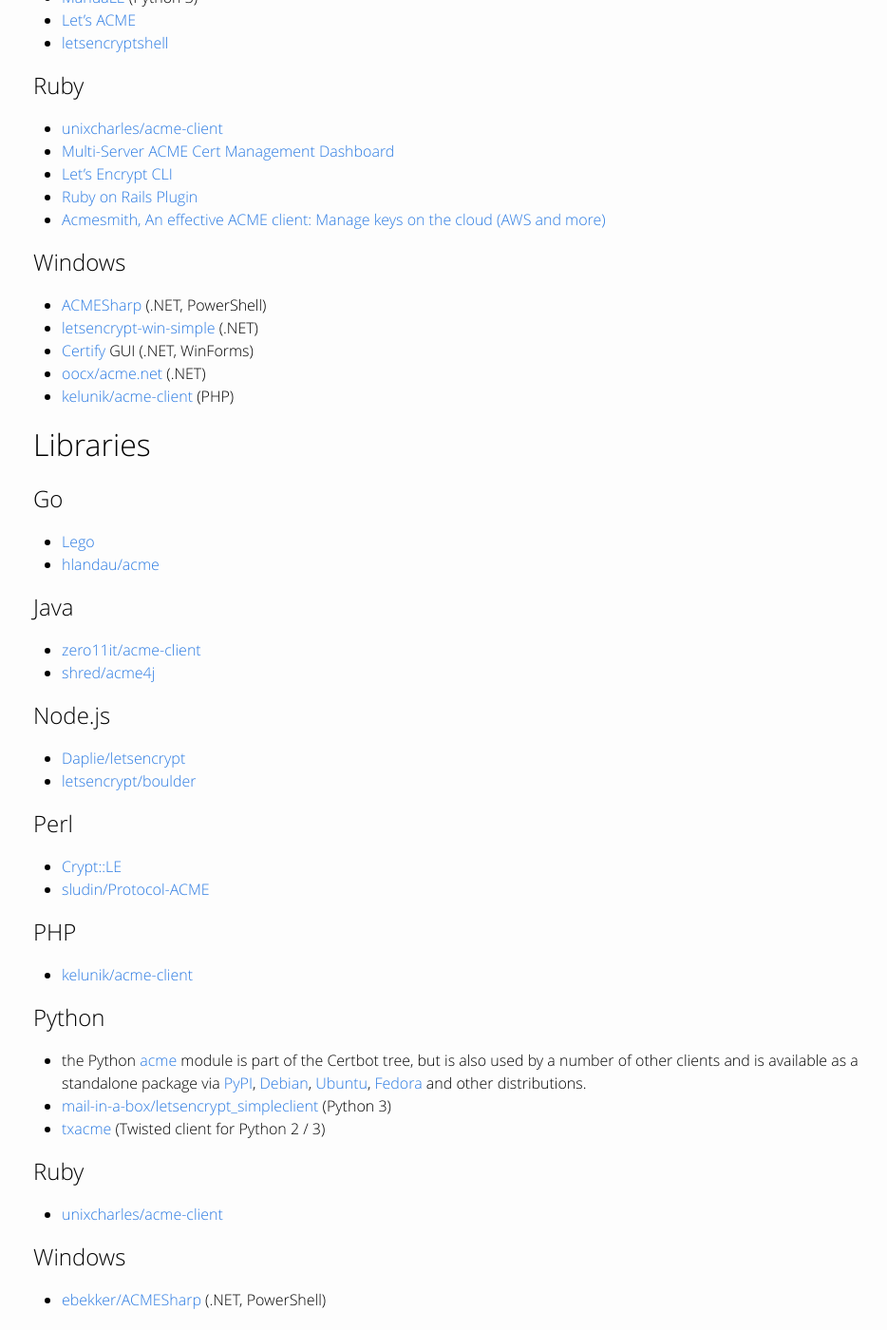
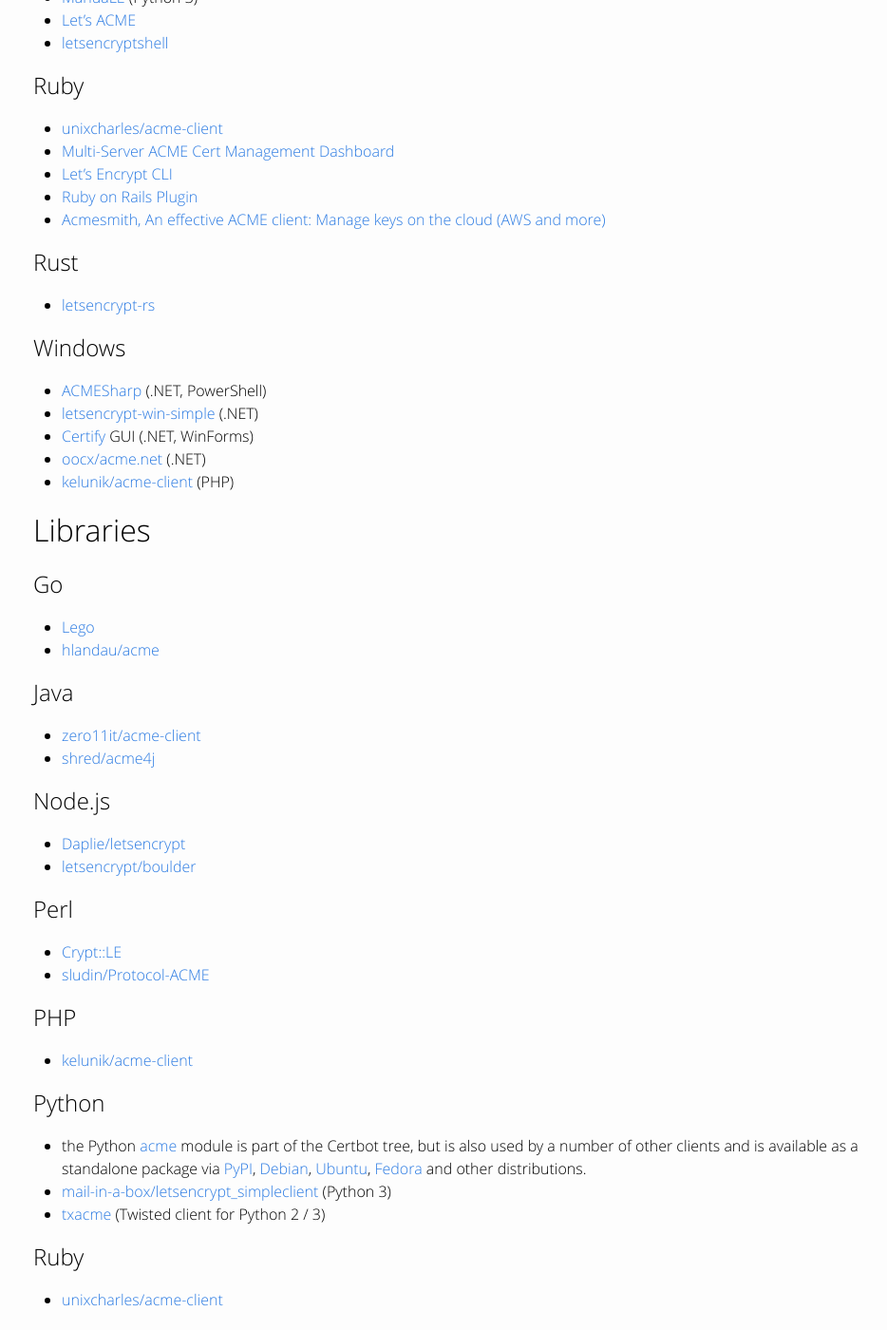
Before and after one commit to snowman1120/website, a Jekyll site: the page built from docs/client-options.md, in a window 1280 px wide and 1400 px high, scrolled down 1879 px. Shown: the whole window at 95% size, without its empty margins (135-1069 px from the left). Built offline with Jekyll 4.4.1, drawn with Linux system fonts in a browser that asks for light colours.

Commit message:
Add Rust client and library (#43)

```diff
--- a/docs/client-options.md
+++ b/docs/client-options.md
@@ -85,6 +85,10 @@ If certbot does not meet your needs, or you’d simply like to try something els
 - [Ruby on Rails Plugin](https://github.com/lgromanowski/letsencrypt-plugin)
 - [Acmesmith, An effective ACME client: Manage keys on the cloud (AWS and more)](https://github.com/sorah/acmesmith)
 
+## Rust
+
+- [letsencrypt-rs](https://github.com/onur/letsencrypt-rs)
+
 ## Windows
 
 - [ACMESharp](https://github.com/ebekker/ACMESharp) (.NET, PowerShell)
@@ -133,6 +137,10 @@ If certbot does not meet your needs, or you’d simply like to try something els
 
 - [unixcharles/acme-client](https://github.com/unixcharles/acme-client)
 
+## Rust
+
+- [acme-client](https://crates.io/crates/acme-client)
+
 ## Windows
 
 - [ebekker/ACMESharp](https://github.com/ebekker/ACMESharp) (.NET, PowerShell)
```
